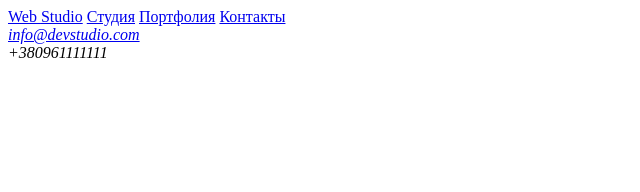
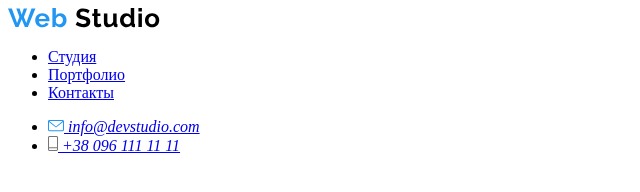
Before and after one commit to DanyilYatskov/goit-markup-hw-01, a plain HTML site: page index.html in a window 1280 px wide. Shown: the whole page, without its empty margins (0-640 px from the left). Drawn offline with Linux system fonts and the light colour scheme.

Commit message:
Header finished
i guess

```diff
--- a/index.html
+++ b/index.html
@@ -8,16 +8,23 @@
   <body>
     <header>
       <nav>
-        <a href="index.html"><span>Web </span><span>Studio</span></a>
-        <a href="#">Студия</a>
-        <a href="#">Портфолия</a>
-        <a href="#">Контакты</a>
+        <a href="index.html"><img src="./images/Web Studio.svg" alt="Web Studio"></a>
+        <ul>
+          <li><a href="#">Студия</a></li>
+          <li><a href="#">Портфолио</a></li>
+          <li><a href="#">Контакты</a></li>
+        </ul>
       </nav>
-      <address id="mail">
-        <a href="info@devstudio.com">info@devstudio.com</a>
+      <ul>
+      <li><address id="mail">
+        <a href="mailto:info@devstudio.com"><img src="./images/envelope (hover).svg" /> info@devstudio.com</a></li>
       </address>
-      <address id="phone">+380961111111</address>
+      <li><address id="phone">
+        <a href="tel:+380961111111"><img src="./images/Vector.svg" /> +38 096 111 11 11</a></li>
+      </address>
+      </ul>
     </header>
+
     <main>
       <article>
         <section></section>
```
Also changed, not shown: images/Web Studio.svg (added).
